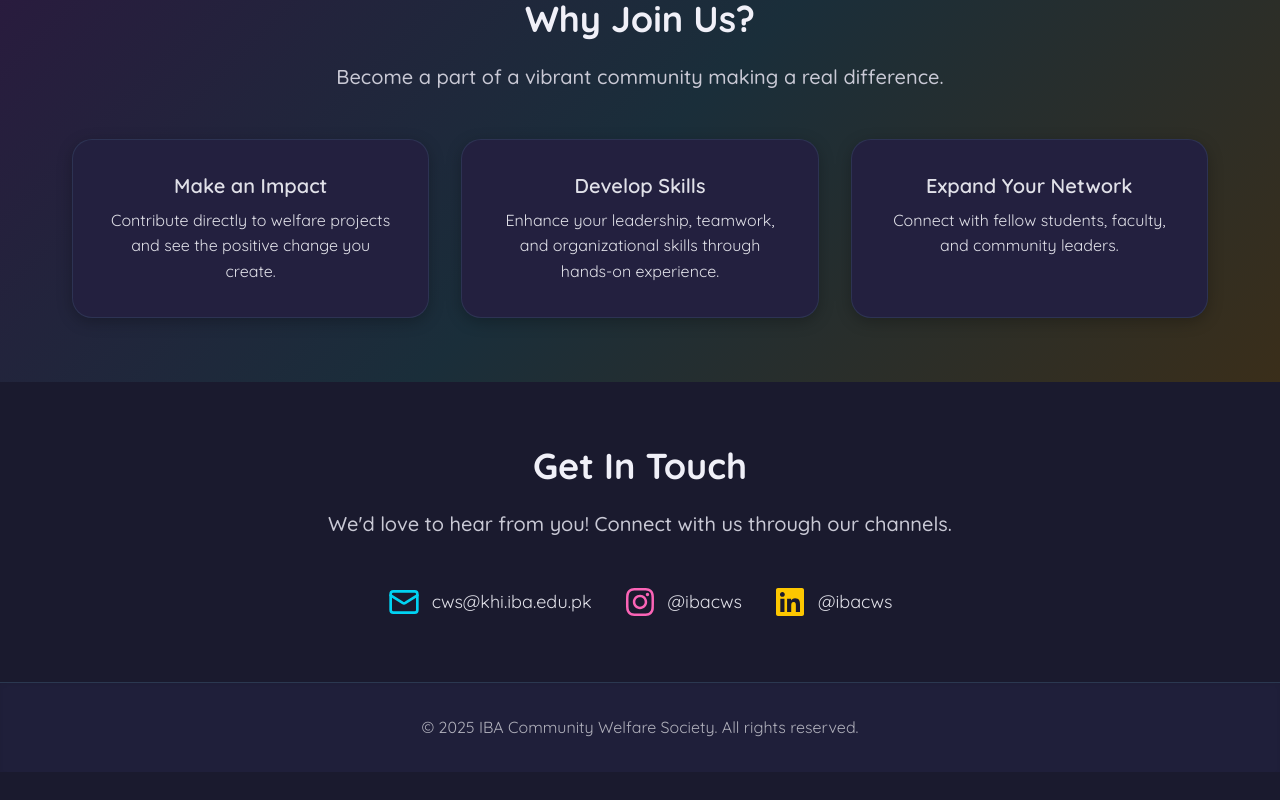
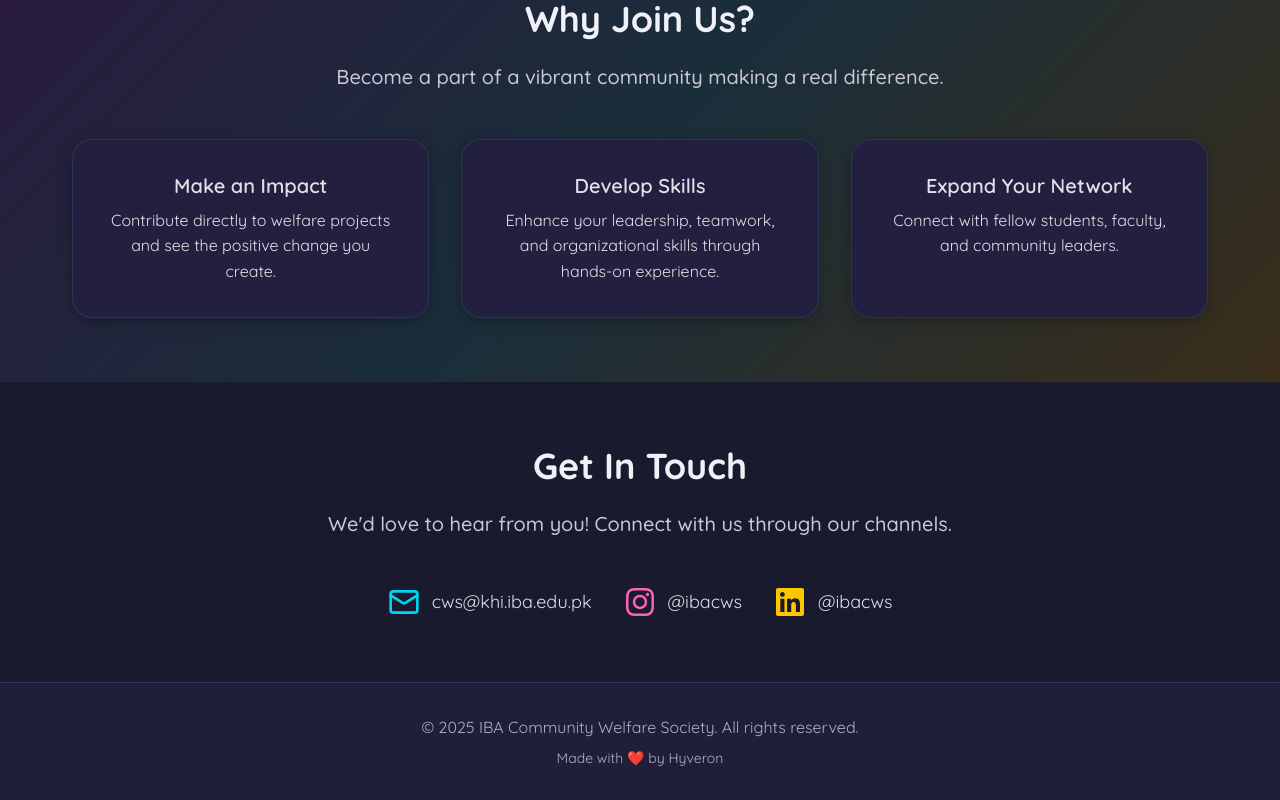
Before and after one commit to aabdu1lah/ibacws-frontend, a React (Vite) app: page / in a window 1280 px wide. Shown: the part 2465-3265 px from the top of the page. Before the commit the page ends 3237 px from the top, so only its background shows below. Built offline with nearby package versions, Linux system fonts and the light colour scheme.

Commit message:
updated footer

```diff
--- a/src/App.jsx
+++ b/src/App.jsx
@@ -576,6 +576,8 @@ const App = () => {
                         className="footer-cute text-b0b0bb py-8 text-center shadow-inner"> {/* Applied custom footer style and text color */}
                         <div className="container mx-auto px-6">
                             <p>&copy; {new Date().getFullYear()} IBA Community Welfare Society. All rights reserved.</p>
+                            <p className="mt-2 text-sm">Made with <span role="img" aria-label="heart">❤️</span> by
+                                Hyveron</p>
                         </div>
                     </footer>
                 </div>
```
